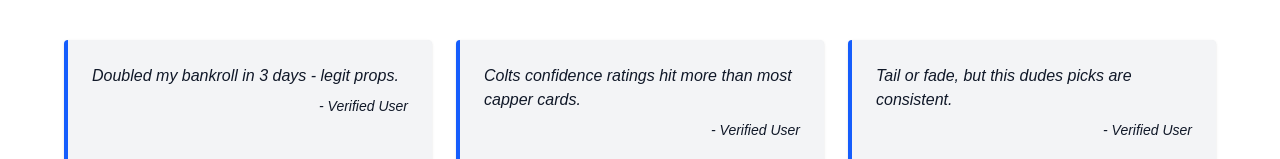
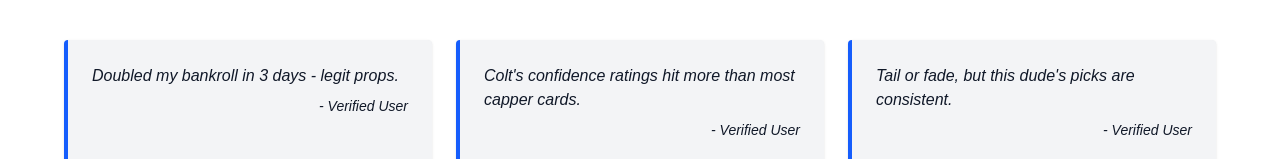
Before and after one commit to cashoutscolt/cashoutscolt-app, a Next.js app: page / in a window 1280 px wide. Shown: the part 1225-1384 px from the top of the page. Built offline with nearby package versions, Linux system fonts and the light colour scheme.

Commit message:
Final fix: escape JSX quotes for production build

```diff
--- a/src/app/page.tsx
+++ b/src/app/page.tsx
@@ -27,9 +27,9 @@ export default function Home() {
   ];
 
   const testimonials = [
-    'Doubled my bankroll in 3 days - legit props.',
-    'Colts confidence ratings hit more than most capper cards.',
-    'Tail or fade, but this dudes picks are consistent.'
+    "Doubled my bankroll in 3 days - legit props.",
+    "Colt's confidence ratings hit more than most capper cards.",
+    "Tail or fade, but this dude's picks are consistent."
   ];
 
   return (
@@ -37,7 +37,7 @@ export default function Home() {
       <Hero />
 
       <section id="pricing" className="bg-gray-50 py-16 px-6">
-        <h2 className="text-3xl font-bold text-center mb-10">Packages & Pricing</h2>
+        <h2 className="text-3xl font-bold text-center mb-10">Packages &amp; Pricing</h2>
         <div className="grid grid-cols-1 md:grid-cols-3 gap-6 max-w-6xl mx-auto">
           {plans.map((plan) => (
             <div
@@ -76,7 +76,7 @@ export default function Home() {
               key={index}
               className="p-6 border-l-4 border-blue-600 bg-gray-100 rounded shadow"
             >
-              <p className="italic">{quote}</p>
+              <p className="italic">{quote.replaceAll("\"", "&quot;")}</p>
               <cite className="block mt-2 text-right text-sm">- Verified User</cite>
             </blockquote>
           ))}
```
